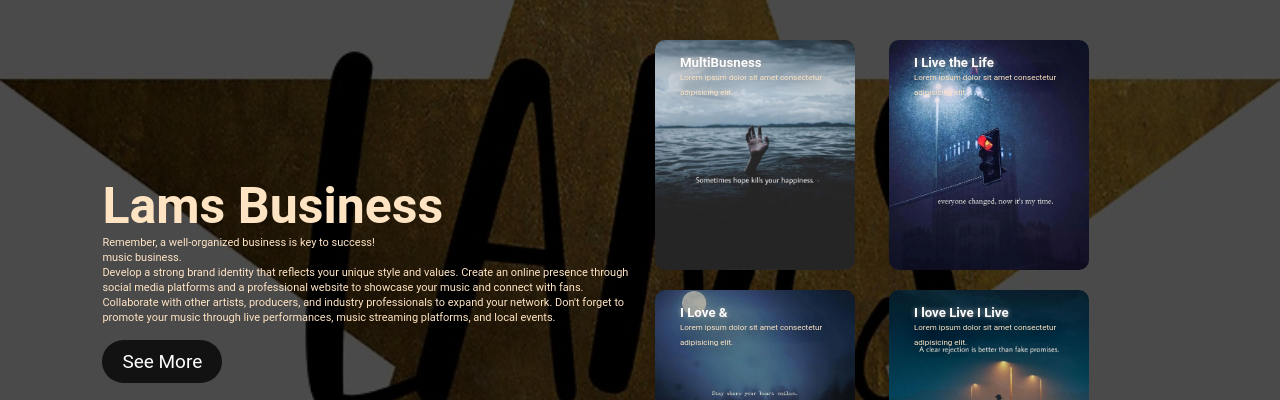
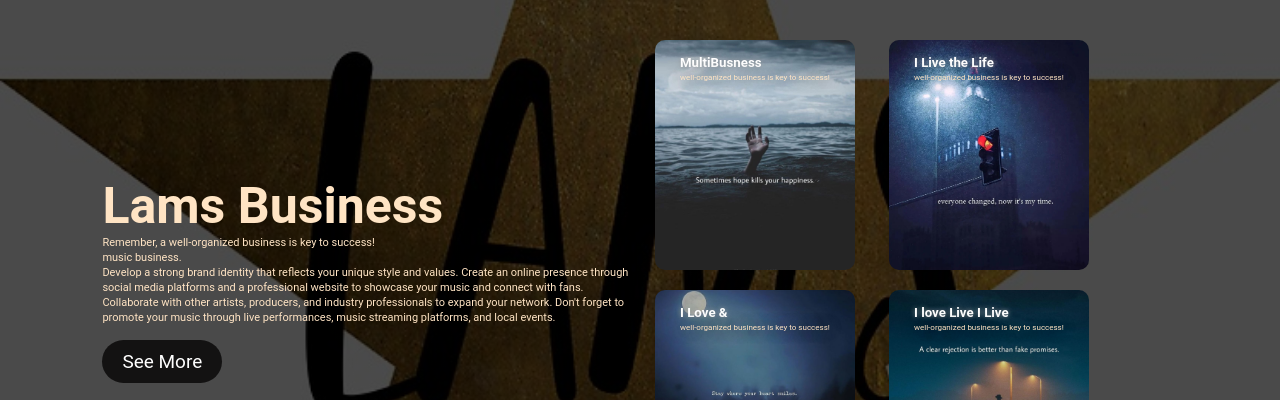
Before and after one commit to BenLams/Organisation-Website, a plain HTML site: page index.html in a window 1280 px wide. Shown: the part 176-576 px from the top of the page. Drawn offline with Linux system fonts and the light colour scheme.

Commit message:
Update index.html

```diff
--- a/index.html
+++ b/index.html
@@ -51,31 +51,27 @@
                 <div class="card card1">
                     <h5>MultiBusness</h5>
 
-                    <p>Lorem ipsum dolor sit amet
-                        consectetur adipisicing elit.
+                    <p>well-organized business is key to success!
                     </p>
                 </div>
                 <div class="card card2">
                     <h5>I Live the Life</h5>
 
-                    <p>Lorem ipsum dolor sit amet
-                        consectetur adipisicing elit.
+                    <p>well-organized business is key to success!
                     </p>
 
             </div>
             <div class="card card3">
                 <h5>I Love &</h5>
 
-                <p>Lorem ipsum dolor sit amet
-                    consectetur adipisicing elit.
+                <p>well-organized business is key to success!
                 </p>
 
         </div>
         <div class="card card4">
             <h5>I love Live I Live</h5>
 
-            <p>Lorem ipsum dolor sit amet
-                consectetur adipisicing elit.
+            <p>well-organized business is key to success!
             </p>
 
     </div>
```
